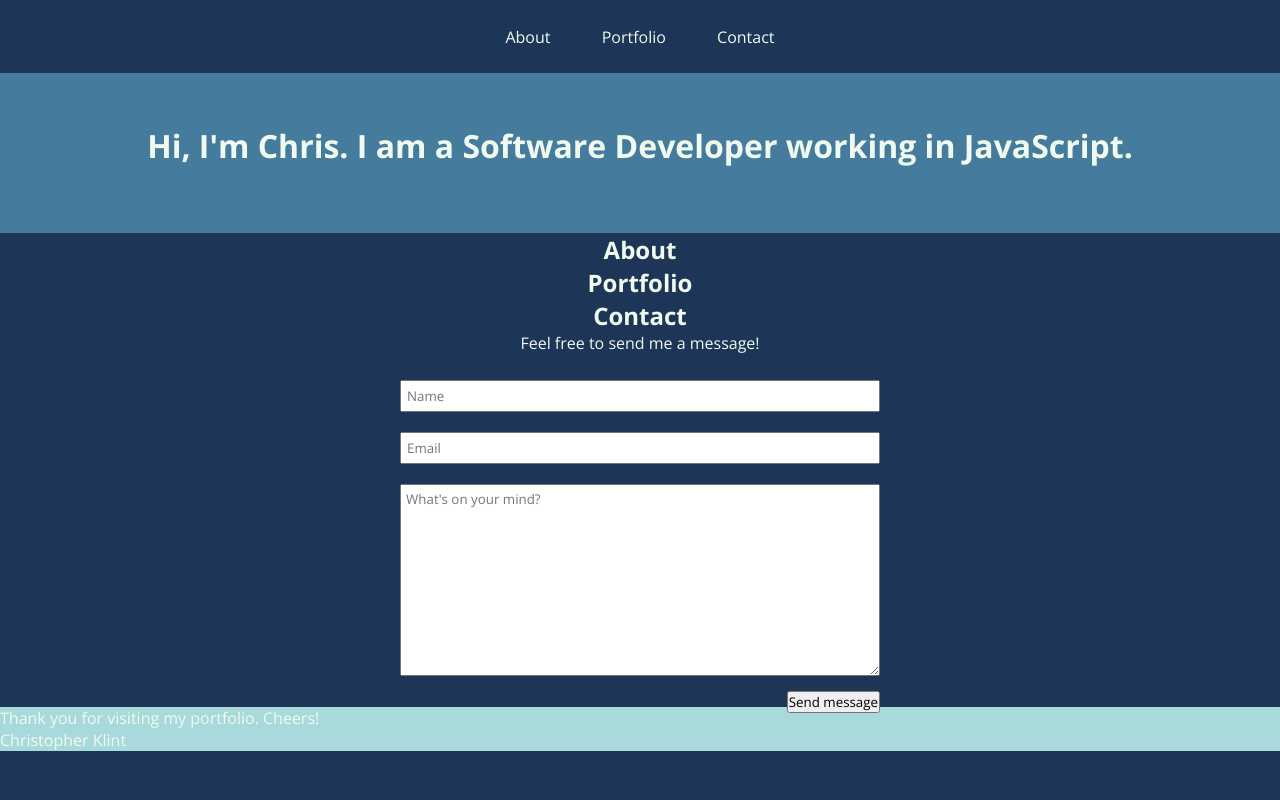
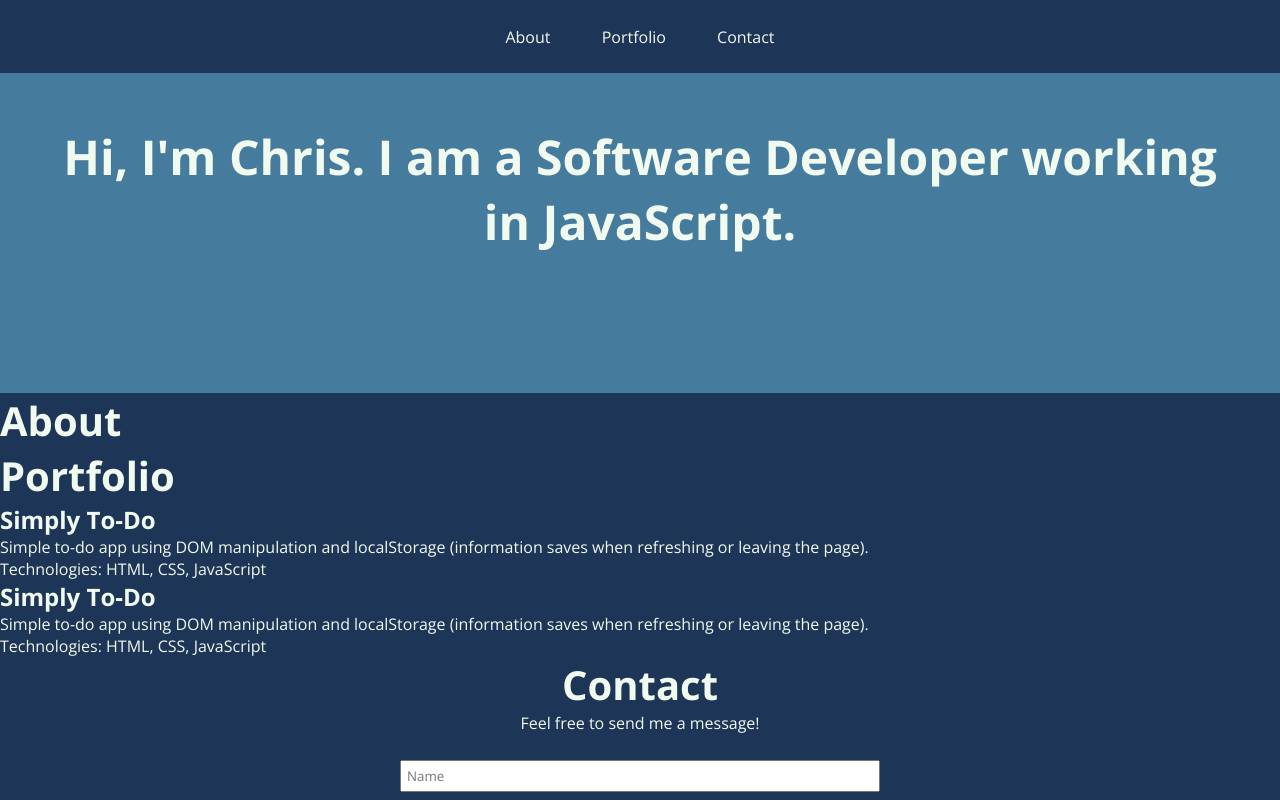
Before and after one commit to christopherklint97/Portfolio, a plain HTML site: page index.html in a window 1280 px wide. Shown: the top 800 px of the page. Drawn offline with nearby package versions, Linux system fonts and the light colour scheme.

Commit message:
layout edits

```diff
--- a/index.html
+++ b/index.html
@@ -5,7 +5,6 @@
     <meta charset="UTF-8">
     <meta name="viewport" content="width=device-width, initial-scale=1.0">
     <link rel="stylesheet" href="style.css">
-    <script src="script.js" defer></script>
     <title>Christopher Klint's Portfolio</title>
 </head>
 
@@ -26,13 +25,30 @@
             <h1 class="hero-text">Hi, I'm Chris. I am a Software Developer working in JavaScript.</h1>
         </div>
         <section>
-            <h1 id="about">About</h1>
+            <h2 id="about">About</h2>
         </section>
         <section>
-            <h1 id="portfolio">Portfolio</h1>
+            <h2 id="portfolio">Portfolio</h2>
+            <div class="card">
+                <a href="https://christopherklint97.github.io/Simply-ToDo-App/" target="_blank">
+                    <h3>Simply To-Do</h3>
+                    <p>Simple to-do app using DOM manipulation and localStorage (information saves when refreshing or
+                        leaving the page).</p>
+                    <p>Technologies: HTML, CSS, JavaScript</p>
+                </a>
+            </div>
+            <div class="card">
+                <a href="https://christopherklint97.github.io/Simply-ToDo-App/" target="_blank">
+                    <h3>Simply To-Do</h3>
+                    <p>Simple to-do app using DOM manipulation and localStorage (information saves when refreshing or
+                        leaving the page).</p>
+                    <p>Technologies: HTML, CSS, JavaScript</p>
+                </a>
+            </div>
+
         </section>
         <section class="contact-section">
-            <h1 id="contact">Contact</h1>
+            <h2 id="contact">Contact</h2>
             <p>Feel free to send me a message!</p>
             <form action="" method="GET">
                 <div class="name-and-email-form">
@@ -58,9 +74,14 @@
     </main>
     <footer>
         <p>Thank you for visiting my portfolio. Cheers!</p>
+        <br>
         <p id="signature">Christopher Klint</p>
+        <br>
     </footer>
 
+    <script src="https://code.jquery.com/jquery-3.5.1.min.js"
+        integrity="sha256-9/aliU8dGd2tb6OSsuzixeV4y/faTqgFtohetphbbj0=" crossorigin="anonymous"></script>
+    <script src="script.js"></script>
 </body>
 
 </html>
--- a/script.js
+++ b/script.js
@@ -1 +1,3 @@
 'use strict';
+
+$('form').on
--- a/style.css
+++ b/style.css
@@ -40,7 +40,7 @@ a:any-link {
 
 .hero {
     background-color: var(--second-bg-color);
-    height: 10rem;
+    height: 20rem;
 }
 
 .hero-text {
@@ -56,6 +56,15 @@ a:any-link {
 
 h1 {
     text-align: center;
+    font-size: 3rem;
+}
+
+h2 {
+    font-size: 2.5rem;
+}
+
+h3 {
+    font-size: 1.5rem;
 }
 
 form {
@@ -75,11 +84,12 @@ form {
 
 footer {
     height: 10vw;
-    background-color:#a8dadc;
-    margin: 0;
-    padding: 0;
-    width: 100%;
-    height: 100%;
-    min-width: 100%;
-    min-height: 100%;
+    background-color:#14273E;
+    margin-top: 4rem;
+    text-align: center;
+    padding: 2%;
 }
+
+#submit-button {
+    padding: 10px;
+}
```
